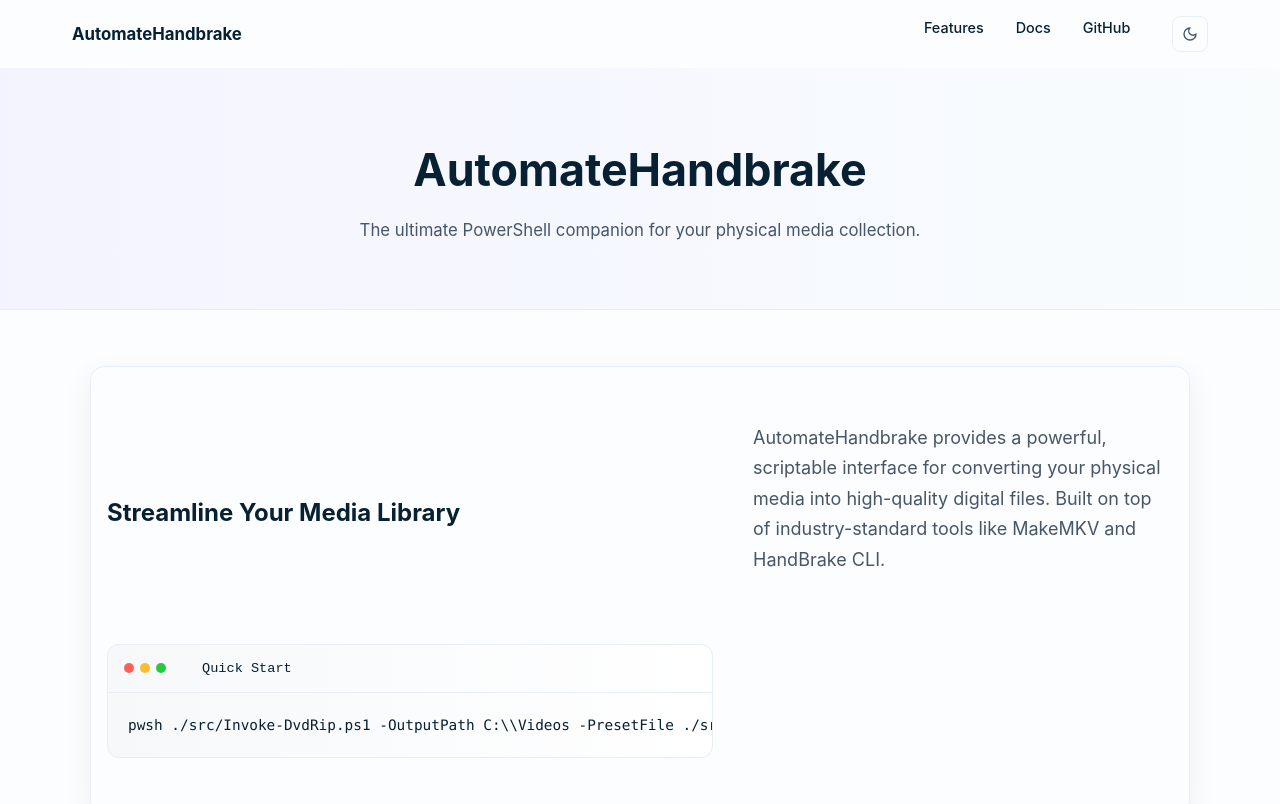
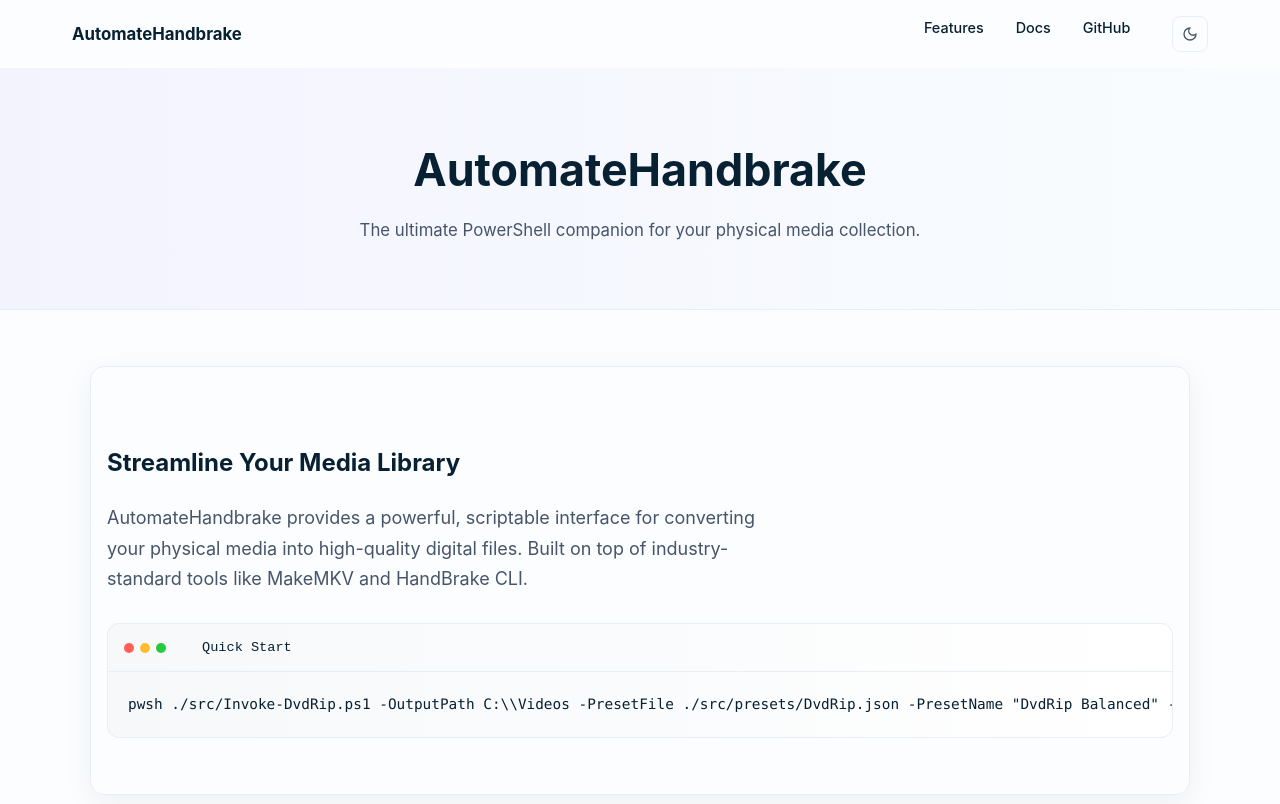
Before and after one commit to rjester/HandbrakeAutomate, a React (Vite) app in the folder website/: page / in a window 1280 px wide. Shown: the top 804 px of the page. Built offline with nearby package versions, Linux system fonts and the light colour scheme.

Commit message:
chore(website): remove hero SVG and restore single-column hero layout

```diff
--- a/website/src/styles.css
+++ b/website/src/styles.css
@@ -88,10 +88,6 @@
   text-align: left;
   padding: 3.5rem 1rem;
   background: transparent;
-  display: grid;
-  grid-template-columns: 1fr 420px;
-  align-items: center;
-  gap: 2.5rem;
 }
 
 .lead {
@@ -113,19 +109,7 @@
   flex-direction: column;
 }
 
-.hero-visual img {
-  width: 100%;
-  height: auto;
-  display: block;
-  border-radius: 12px;
-  box-shadow: var(--shadow-soft);
-}
-
-.hero-visual {
-  display: block;
-  justify-self: center;
-  max-width: 420px;
-}
+/* hero visual removed */
 
 .box-header {
   padding: 0.75rem 1rem;
```
Also changed, not shown: website/src/pages/Home.tsx (line endings or trailing spaces).
